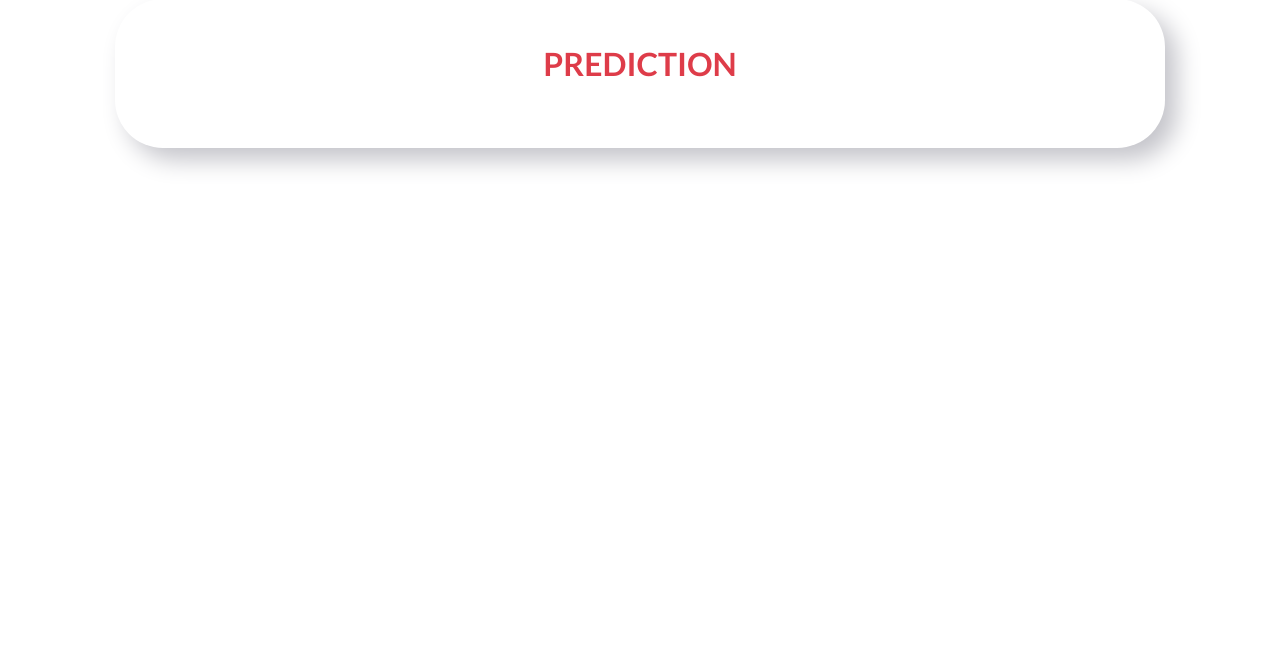
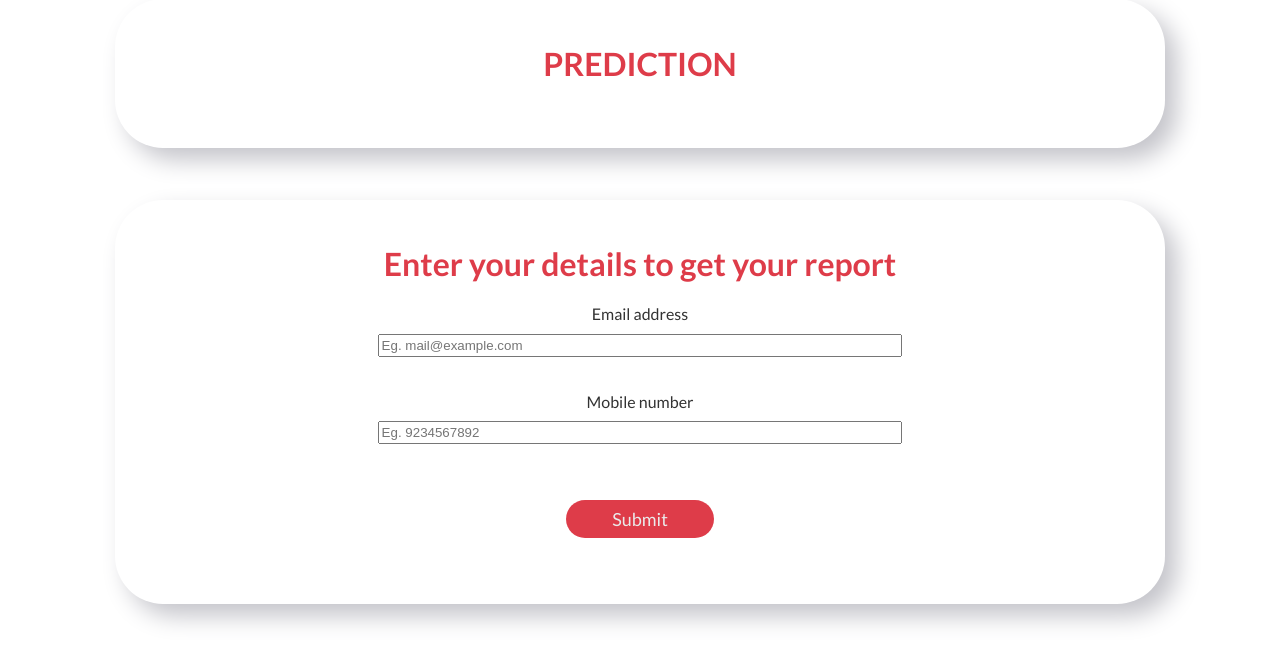
Before and after one commit to vendubhamare/cloud-project, a Flask app: template templates/after.html in a window 1280 px wide. Shown: the part 131-800 px from the top of the page. Run offline with Flask 2, Linux system fonts and the light colour scheme; the template is opened without the code that fills it: most values are stand-ins (such as "Sample title", 1, 10 or a date in 2020); parts of the project's set-up code (start-up, migrations or seed data) failed here and were passed over; some libraries are stand-ins or nearby versions.

Commit message:
Update after.html

```diff
--- a/templates/after.html
+++ b/templates/after.html
@@ -44,7 +44,33 @@
 
             {%endif%}
         </div>
+        <form >
+            <div class="main">
+            <h1>Enter your details to get your report
+            </h1>
+            <div class="row">
+                <div class="label">
 
+                    <label>Email address</label>
+                </div>
+                <div class="radio">
+                    <input type="email" name="email" placeholder="Eg. mail@example.com">
+                </div>
+            </div>
+            <br>
+                 <div class="row">
+                <div class="label">
+
+                    <label>Mobile number</label>
+                </div>
+                <div class="radio">
+                    <input type="number" name="mobile" placeholder="Eg. 9234567892">
+                </div>
+            </div>
+                 <br>
+            <button type="submit" class="btn">Submit</button>
+        </div>
+        </form>
 
     </center>
 
```
